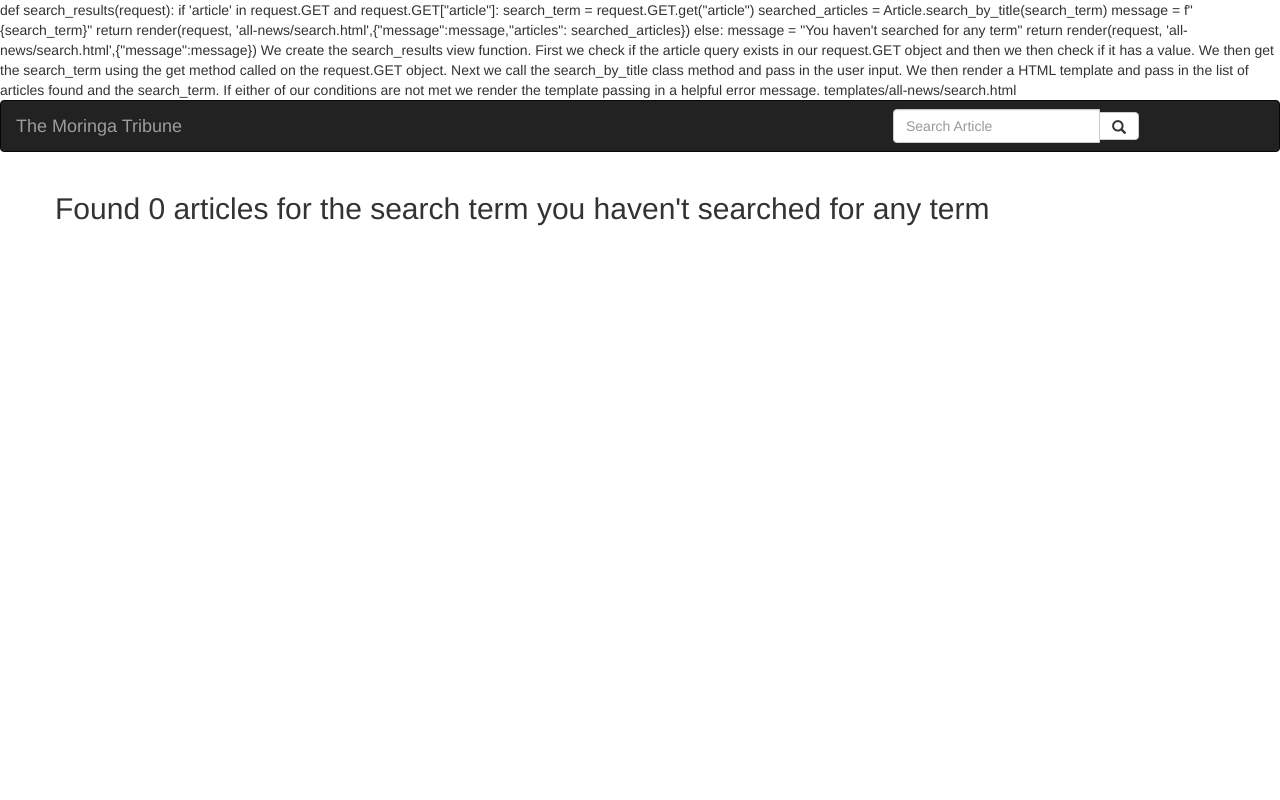
After one commit to evantoh/news-update-app, a Django app: page /search/ in a window 1280 px wide. The commit adds this page. Run offline with Django 3.2, Linux system fonts and the light colour scheme; some libraries are stand-ins or nearby versions.

Commit message:
adde search form

```diff
--- a/tribune/news/models.py
+++ b/tribune/news/models.py
@@ -46,3 +46,8 @@ class Article(models.Model):
     def days_news(cls,date):
         news=cls.objects.filter(pub_date__date = date)
         return news
+
+    @classmethod
+    def search_by_title(cls,search_term):
+        news=cls.objects.filter(title__icontains=search_term)
+        return news
--- /dev/null
+++ b/tribune/news/templates/all_news/search.html
@@ -0,0 +1,45 @@
+def search_results(request):
+
+    if 'article' in request.GET and request.GET["article"]:
+        search_term = request.GET.get("article")
+        searched_articles = Article.search_by_title(search_term)
+        message = f"{search_term}"
+
+        return render(request, 'all-news/search.html',{"message":message,"articles": searched_articles})
+
+    else:
+        message = "You haven't searched for any term"
+        return render(request, 'all-news/search.html',{"message":message})
+We create the search_results view function. First we check if the article query exists in our request.GET object and then we then check if it has a value. We then get the search_term using the get method called on the request.GET object.
+
+Next we call the search_by_title class method and pass in the user input. We then render a HTML template and pass in the list of articles found and the search_term.
+
+If either of our conditions are not met we render the template passing in a helpful error message.
+
+templates/all-news/search.html
+
+{%extends 'all_news/base.html'%}
+{% block content %}
+<div class="container">
+
+  <div class="row">
+    {% if articles%}
+      <h2>Found {{ articles|length }} of searched term {{message}}</h2>
+    {% else %}
+      <h2> Found 0 articles for the search term {{message}}</h2>
+    {% endif %}
+
+  </div>
+
+  <div class="row">
+
+  {% if articles %}
+    {% for article in articles %}
+      <div class="col-sm-6 col-md-3">
+          <h1>{{article.title}}</h1>
+      </div>
+    {% endfor %}
+  {% endif %}
+  </div>
+</div>
+{% endblock %}
--- a/tribune/news/templates/all_news/today_news.html
+++ b/tribune/news/templates/all_news/today_news.html
@@ -14,6 +14,7 @@
     <div class="col-xs-6 col-sm-6 col-md-6 col-lg-6">
       <h2 class="text-center"> {{ news_item.title }} </h2>
       <h1 class="text-center">{{ news_item.post }}</h1>
+      <h1 class="text-center">PUBLISHED BY:{{ news_item.editor }}</h1>
     </div>
 
   </div>
--- a/tribune/news/templates/navbar.html
+++ b/tribune/news/templates/navbar.html
@@ -11,6 +11,20 @@
             <div class="navbar-header">
                 <a href="{% url 'newsToday' %}" class="navbar-brand">The Moringa Tribune</a>
             </div>
+            <!-- Adding a search form  -->
+      <div class="col-sm-4 col-md-4 navbar-right">
+
+        <form class="navbar-form" role="search" action="{% url 'search_results' %}">
+
+          <div class="input-group">
+            <input type="text" class="form-control" placeholder="Search Article" name="article">
+            <div class="input-group-btn">
+              <button class="btn btn-default" type="submit"><i class="glyphicon glyphicon-search"></i></button>
+            </div>
+          </div>
+
+        </form>
+      </div>
         </div>
     </nav>
 </body>
--- a/tribune/news/urls.py
+++ b/tribune/news/urls.py
@@ -4,5 +4,6 @@ from . import views
 urlpatterns=[
     # url('^$',views.welcome,name = 'welcome'),
     url('^$',views.news_of_day,name='newsToday'),
-    url(r'^archives/(\d{4}-\d{2}-\d{2})/$',views.past_days_news,name = 'pastNews')
+    url(r'^archives/(\d{4}-\d{2}-\d{2})/$',views.past_days_news,name = 'pastNews'),
+       url(r'^search/', views.search_results, name='search_results')
 ]
--- a/tribune/news/views.py
+++ b/tribune/news/views.py
@@ -31,3 +31,16 @@ def past_days_news(request,past_date):
         news = Article.days_news(date)
 
     return render (request, 'all_news/past_news.html',{"date":date,"news":news})
+
+
+
+def search_results(request):
+    if 'articles' in request.GET and request.GET["articles"]:
+        search_term=request.GET.get("articles")
+        searched_articles=Article.search_by_title(search_term)
+
+        message=f"{search_term}"
+        return render(request,'all_news/search.html',{"message":message,"articles":searched_articles})
+    else:
+        message="you haven't searched for any term"
+        return render(request,'all_news/search.html',{"message":message})
```
